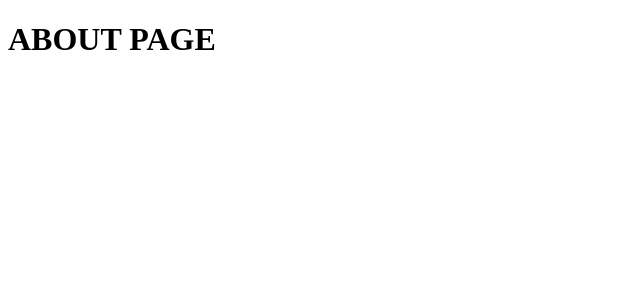
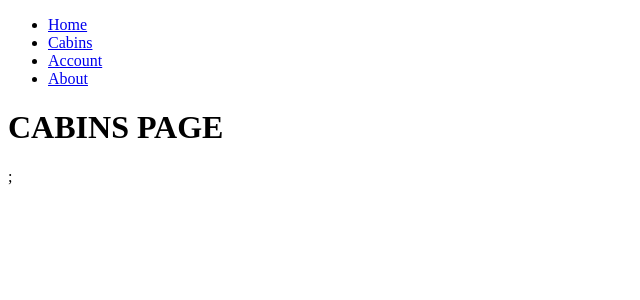
Before and after one commit to Rajadurai/the-wild-oasis-website1, a Next.js app: page /about in a window 1280 px wide. Shown: the top 300 px of the page, without its empty margins (0-640 px from the left). Built offline with nearby package versions, Linux system fonts and the light colour scheme.

Commit message:
Navigating Between Pages

```diff
--- a/app/about/page.js
+++ b/app/about/page.js
@@ -1,3 +1,9 @@
+import Navigation from "../components/Navigation";
 export default function Page() {
-  return <h1>ABOUT PAGE</h1>;
+  return (
+    <div>
+      <Navigation />
+      <h1>CABINS PAGE</h1>;
+    </div>
+  );
 }
--- /dev/null
+++ b/app/components/Navigation.js
@@ -0,0 +1,20 @@
+import Link from "next/link";
+
+export default function Navigation() {
+  return (
+    <ul>
+      <li>
+        <Link href="/">Home</Link>
+      </li>
+      <li>
+        <Link href="/cabins">Cabins</Link>
+      </li>
+      <li>
+        <Link href="/account">Account</Link>
+      </li>
+      <li>
+        <Link href="/about">About</Link>
+      </li>
+    </ul>
+  );
+}
--- /dev/null
+++ b/app/layout.js
@@ -0,0 +1,7 @@
+export default function RootLayout({ children }) {
+  return (
+    <html lang="en">
+      <body>{children}</body>
+    </html>
+  );
+}
--- a/app/layout.tsx
+++ /dev/null
@@ -1,7 +0,0 @@
-export default function Layout({ children }: { children: React.ReactNode }) {
-  return (
-    <html>
-      <body>{children}</body>
-    </html>
-  );
-}
```
Also changed, not shown: app/account/page.js (+7 -1 lines), app/cabins/page.js (+7 -1 lines), app/page.js (+7 -1 lines).
